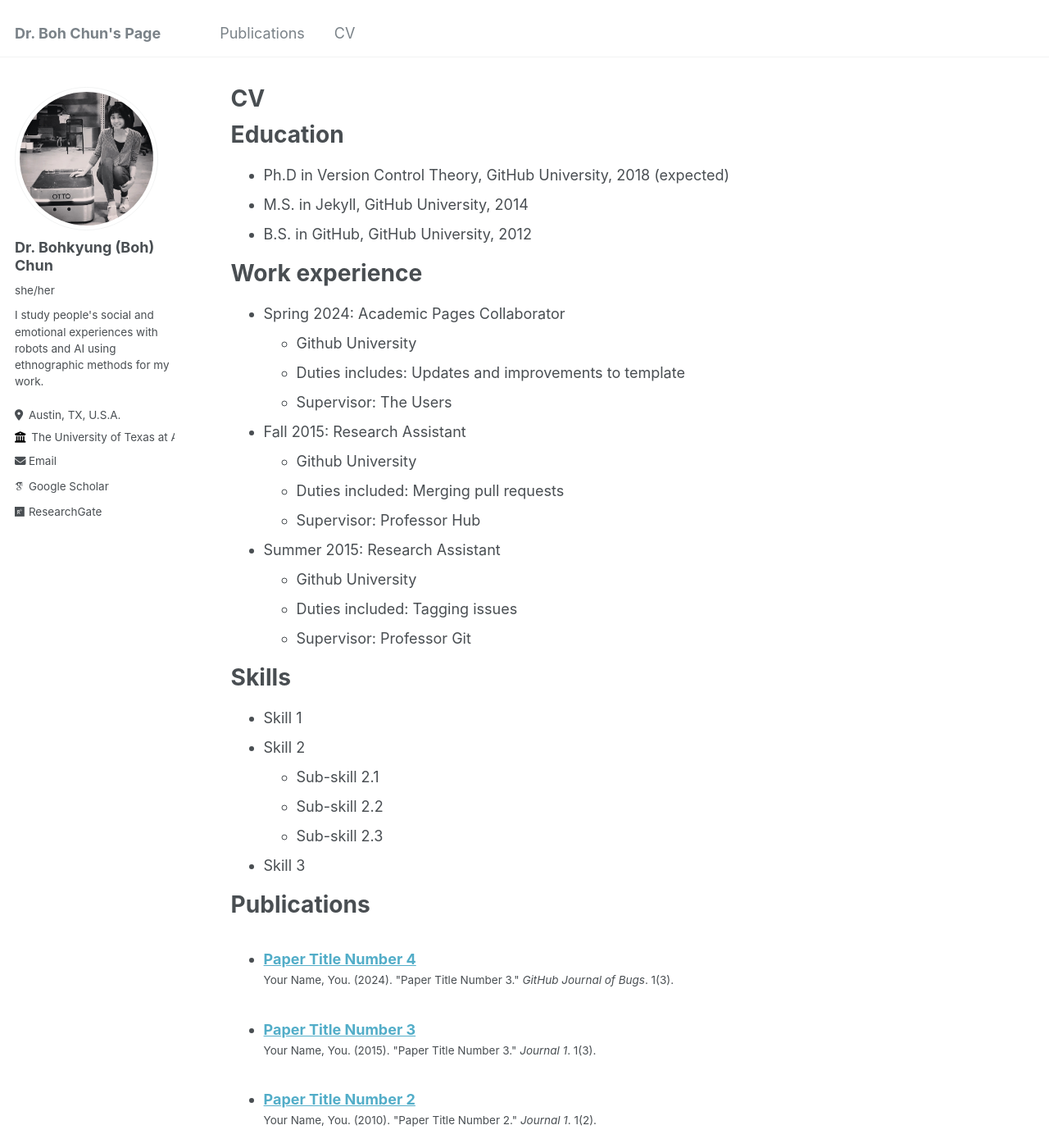
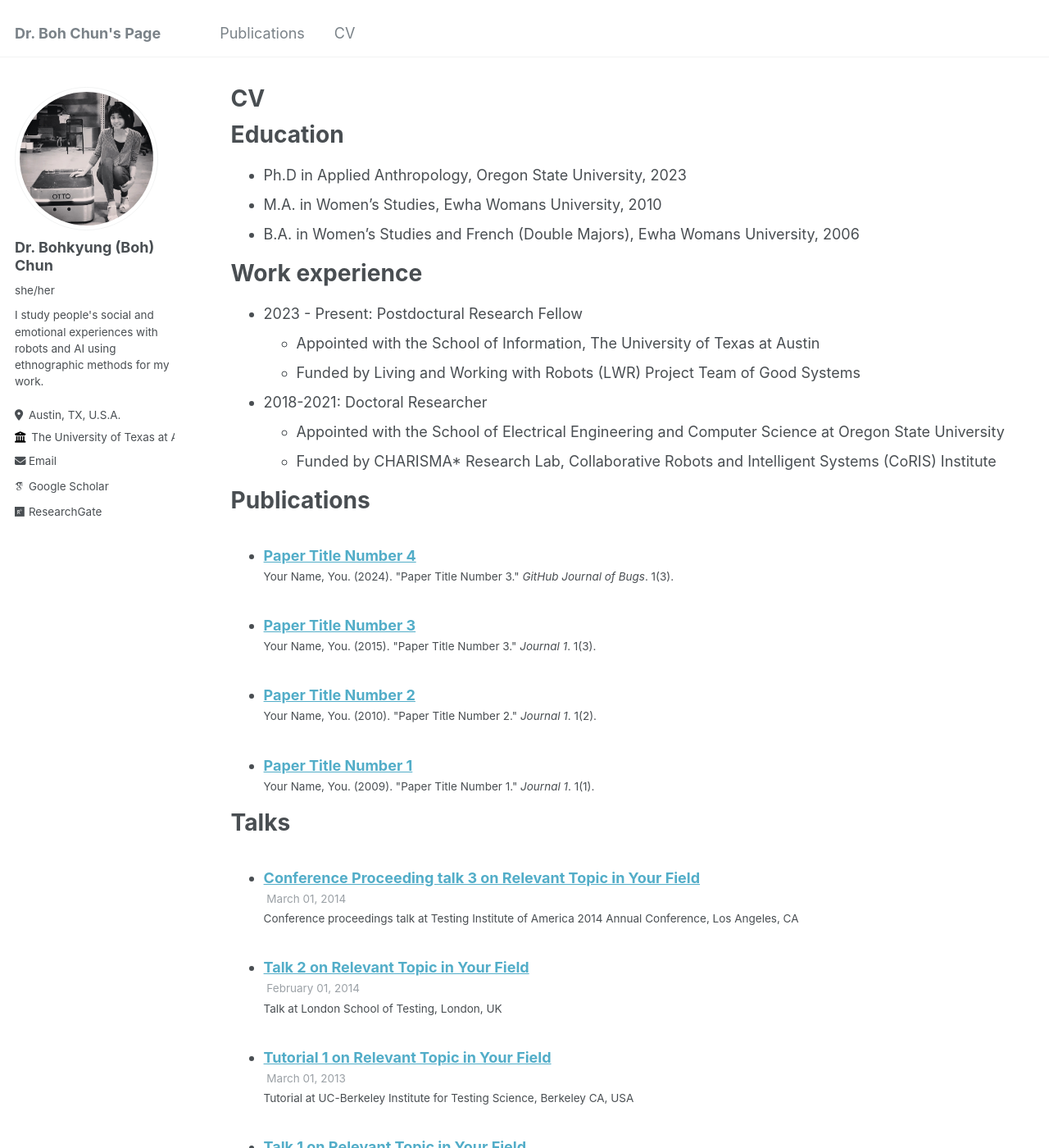
Before and after one commit to bohchun/bohchun.github.io, a Jekyll site: the page built from _pages/cv.md, in a window 1280 px wide and 1400 px high. Shown: the whole window at 82% size. Built offline with Jekyll 4.4.1, drawn with Linux system fonts in a browser that asks for light colours; some web fonts are replaced.

Commit message:
Update cv.md

```diff
--- a/_pages/cv.md
+++ b/_pages/cv.md
@@ -11,35 +11,19 @@ redirect_from:
 
 Education
 ======
-* Ph.D in Version Control Theory, GitHub University, 2018 (expected)
-* M.S. in Jekyll, GitHub University, 2014
-* B.S. in GitHub, GitHub University, 2012
+* Ph.D in Applied Anthropology, Oregon State University, 2023
+* M.A. in Women's Studies, Ewha Womans University, 2010
+* B.A. in Women's Studies and French (Double Majors), Ewha Womans University, 2006
 
 Work experience
 ======
-* Spring 2024: Academic Pages Collaborator
-  * Github University
-  * Duties includes: Updates and improvements to template
-  * Supervisor: The Users
+* 2023 - Present: Postdoctural Research Fellow
+  * Appointed with the School of Information, The University of Texas at Austin
+  * Funded by Living and Working with Robots (LWR) Project Team of Good Systems
 
-* Fall 2015: Research Assistant
-  * Github University
-  * Duties included: Merging pull requests
-  * Supervisor: Professor Hub
-
-* Summer 2015: Research Assistant
-  * Github University
-  * Duties included: Tagging issues
-  * Supervisor: Professor Git
-
-Skills
-======
-* Skill 1
-* Skill 2
-  * Sub-skill 2.1
-  * Sub-skill 2.2
-  * Sub-skill 2.3
-* Skill 3
+* 2018-2021: Doctoral Researcher
+  * Appointed with the School of Electrical Engineering and Computer Science at Oregon State University
+  * Funded by CHARISMA* Research Lab, Collaborative Robots and Intelligent Systems (CoRIS) Institute
 
 Publications
 ======
```
